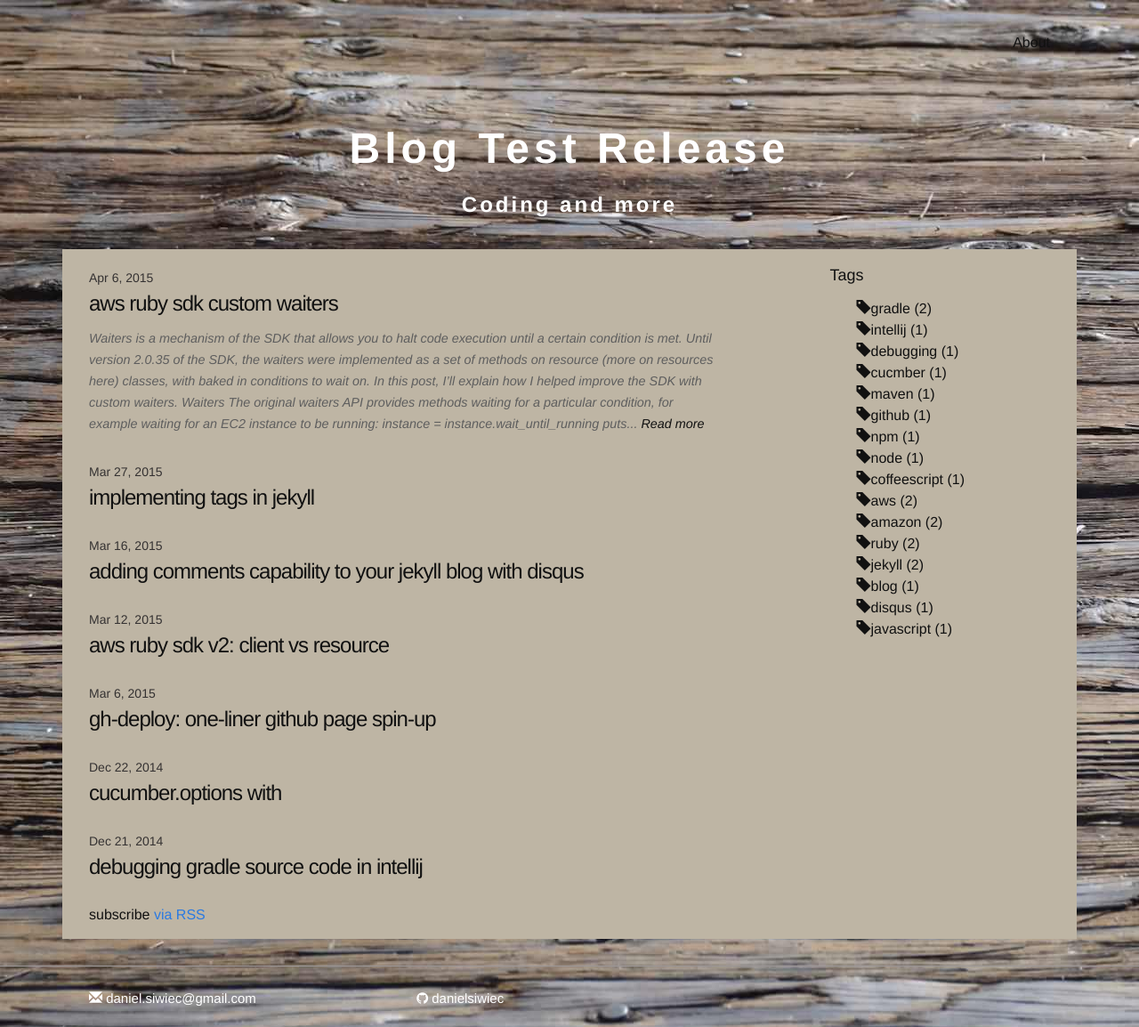
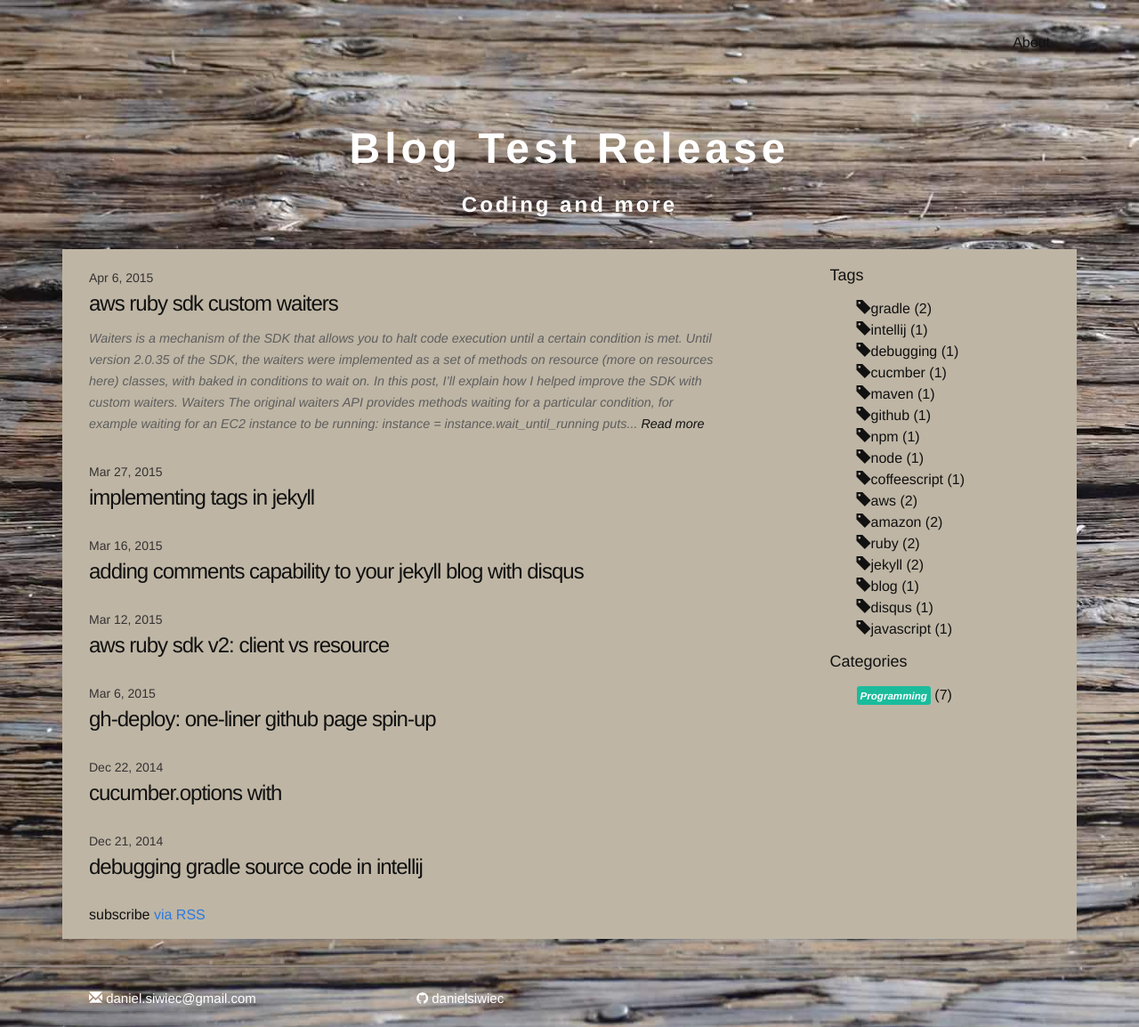
Before and after one commit to danielsiwiec/leanoverboard.com, a Jekyll site: the page built from index.html, in a window 1280 px wide. Shown: the whole page at 89% size. Built offline with Jekyll 4.4.1, drawn with Linux system fonts in a browser that asks for light colours; nearby versions of some CDN libraries.

Commit message:
Add category list to main page

```diff
--- a/_includes/category.html
+++ b/_includes/category.html
@@ -1 +1 @@
-<a class='category' href='/category?category={{ page.category }}'>{{ page.category }}</a>
+<a class='category' href='/category?category={{ categoryName }}'>{{ categoryName }}</a>
--- /dev/null
+++ b/_includes/categoryCloud.html
@@ -0,0 +1,7 @@
+<ul class="categories">
+{% for category in site.categories %}
+  {% assign categoryName = category | first %}
+  {% assign postsCount = category | last | size %}
+  <li>{% include category.html %}({{ postsCount }})</li>
+{% endfor %}
+</ul>
--- a/_layouts/post.html
+++ b/_layouts/post.html
@@ -8,7 +8,7 @@ layout: default
     <p class="post-meta">
       {{ page.date | date: "%b %-d, %Y" }}{% if page.author %} •
       {{ page.author }}{% endif %}{% if page.category %} •
-      {% include category.html %}{% endif %}
+      in {% assign categoryName = page.category %}{% include category.html %}{% endif %}
       {% if page.tags %} • {% include tags.html %}{% endif %}</p>
   </header>
 
--- a/css/main.scss
+++ b/css/main.scss
@@ -64,7 +64,7 @@ h1.post-title, .post-meta {
 }
 
 
-ul.tags {
+ul.tags, ul.categories {
   list-style-type: none;
 }
 
--- a/index.html
+++ b/index.html
@@ -19,6 +19,10 @@ layout: default
       <h4>Tags</h4>
       {% include tagCloud.html %}
     </div>
+    <div>
+      <h4>Categories</h4>
+      {% include categoryCloud.html %}
+    </div>
   </div>
 </div>
 
```
